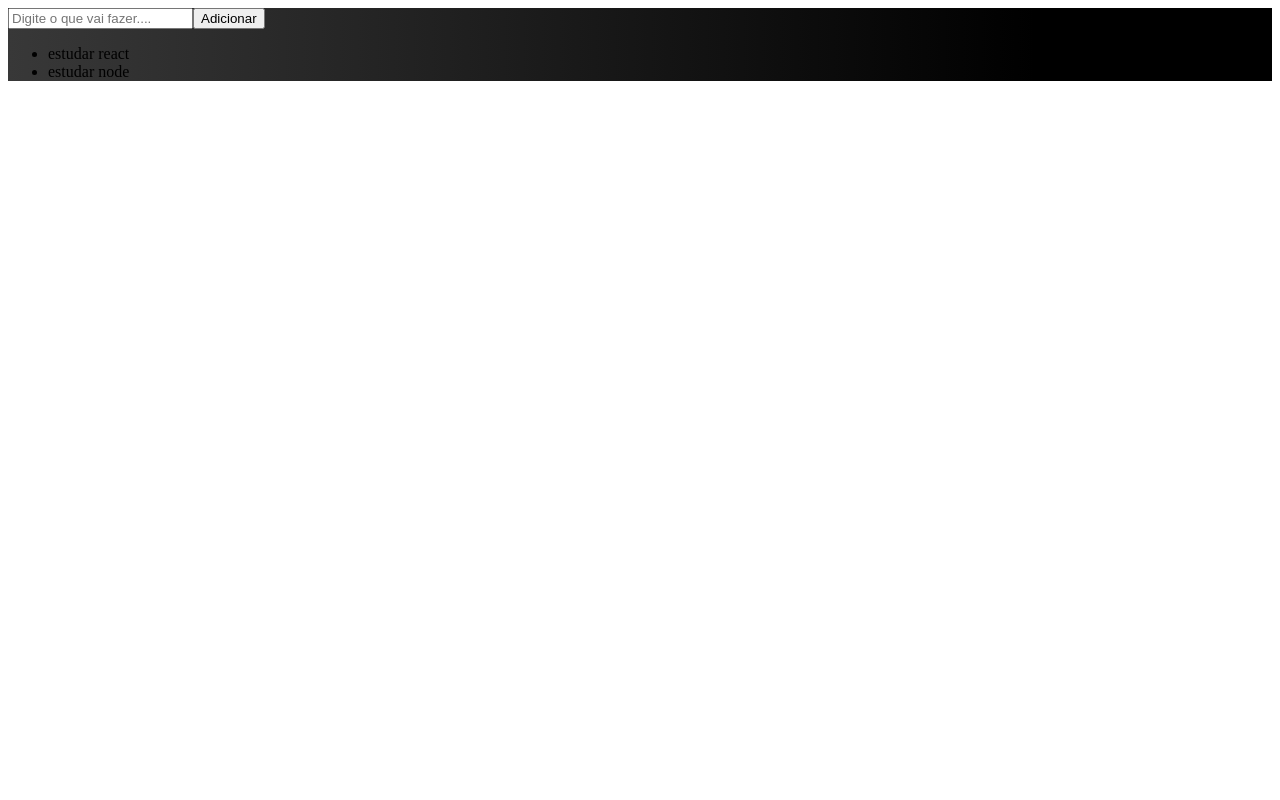
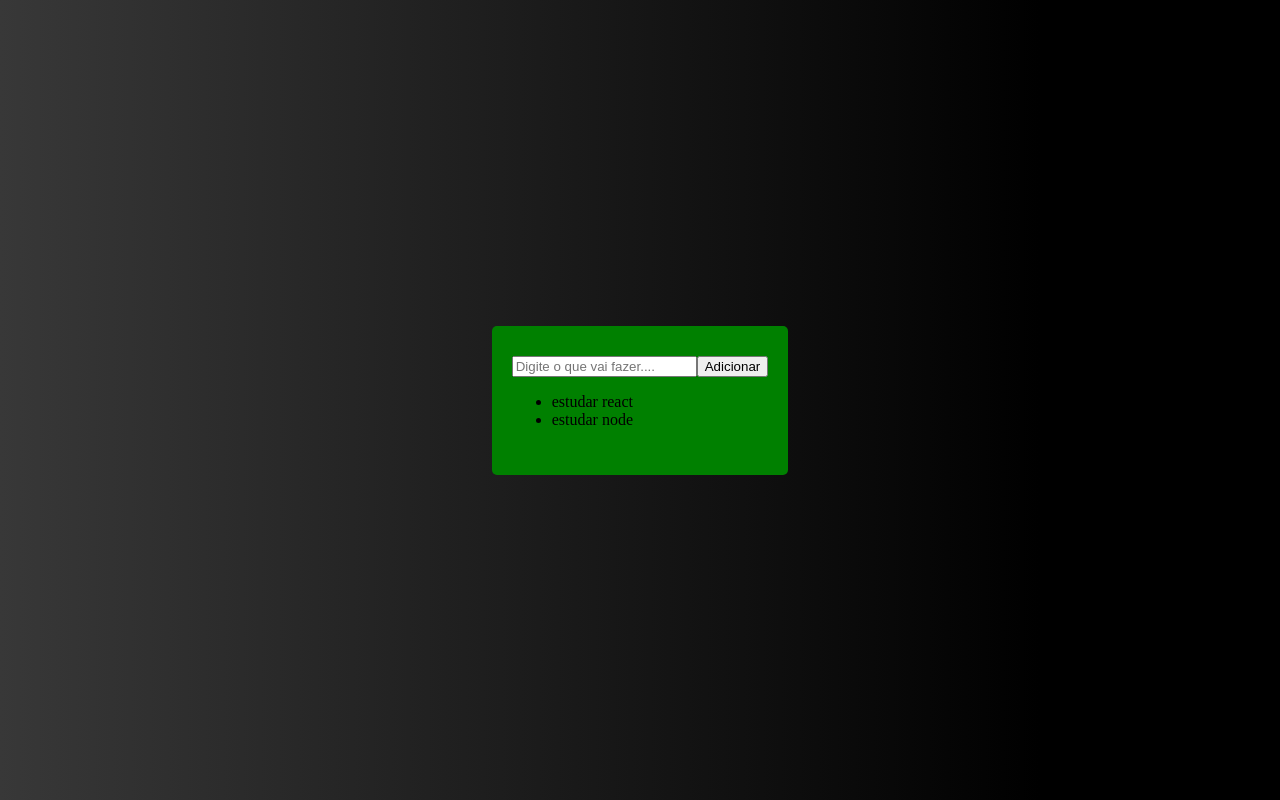
Before and after one commit to Eduardo220898/my-first-project-react, a React (Vite) app: page / in a window 1280 px wide. Built offline with nearby package versions, Linux system fonts and the light colour scheme.

Commit message:
globalStyles

```diff
--- a/src/App.jsx
+++ b/src/App.jsx
@@ -1,6 +1,6 @@
 import { useState } from 'react';
 import  {  v4  as  uuidv4  }  from  'uuid' ;
-import { Container } from './styles';
+import { Container, ToDoList } from './styles';
 
 
 
@@ -21,6 +21,7 @@ function App() {
   }
   return (
     <Container>
+      <ToDoList>
       <input onChange={inputMudou} placeholder='Digite o que vai fazer....' />
       <button onClick={clickBotao}>Adicionar</button>
 
@@ -31,6 +32,7 @@ function App() {
         ))}
 
       </ul>
+      </ToDoList>
     </Container>
 
 
--- /dev/null
+++ b/src/globalstyles.js
@@ -0,0 +1,15 @@
+import { createGlobalStyle } from "styled-components"
+
+const GlobalStyle = createGlobalStyle`
+
+body{
+    margin: 0;
+    padding: 0;
+    box-sizing: border-box;
+    outline: none;
+
+}
+
+`
+
+export default GlobalStyle;
--- a/src/main.jsx
+++ b/src/main.jsx
@@ -1,10 +1,11 @@
 import { StrictMode } from 'react'
 import { createRoot } from 'react-dom/client'
-
+import GlobalStyle from './globalstyles.js'
 import App from './App.jsx'
 
 createRoot(document.getElementById('root')).render(
   <StrictMode>
     <App />
+    < GlobalStyle />
   </StrictMode>,
 )
--- a/src/styles.js
+++ b/src/styles.js
@@ -1,8 +1,26 @@
 import styled from "styled-components"; 'styled-components';
 
- export const Container = styled.div`
+export const Container = styled.div`
 
 background: linear-gradient(90deg, #383838 0%, #000000 81.25%);
+width: 100vw;
+height: 100vh;
+display: flex;
+justify-content: center;
+align-items: center;
+
+
 
 
 `
+
+export const ToDoList = styled.div`
+
+background: green;
+border-radius: 5px;
+padding:30px 20px;
+
+
+
+
+`
```
